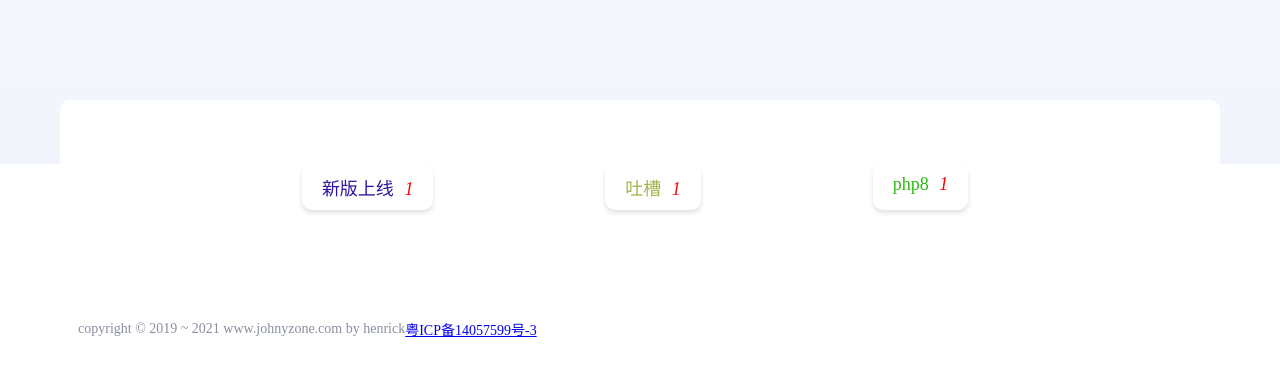
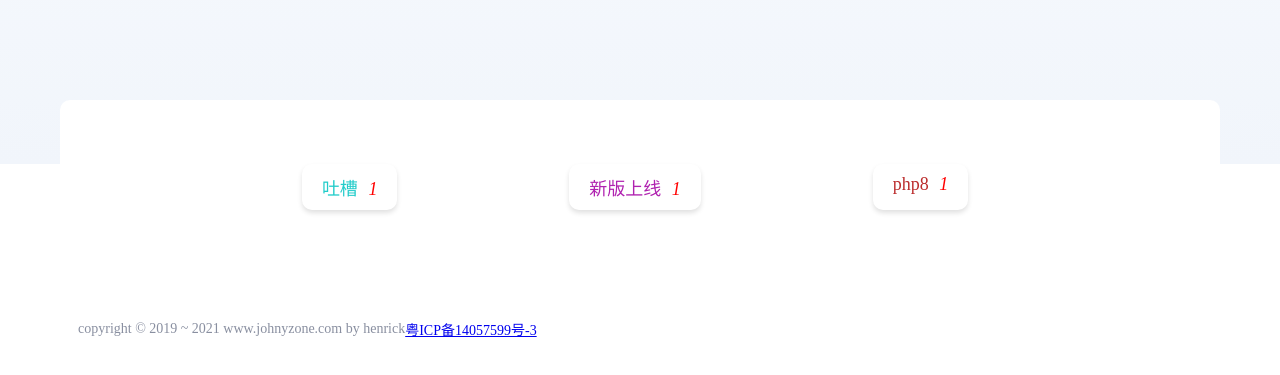
Before and after one commit to henrickcn/henrick.blog.github.io, a plain HTML site: page tags/index.html in a window 1280 px wide. Shown: the part 343-718 px from the top of the page. Drawn offline with Linux system fonts and the light colour scheme.

Commit message:
Site updated: 2021-05-13 17:42:10

```diff
--- a/atom.xml
+++ b/atom.xml
@@ -65,9 +65,9 @@
     <category term="生活" scheme="https://www.johnyzone.com/categories/%E7%94%9F%E6%B4%BB/"/>
 
 
+    <category term="吐槽" scheme="https://www.johnyzone.com/tags/%E5%90%90%E6%A7%BD/"/>
+
     <category term="新版上线" scheme="https://www.johnyzone.com/tags/%E6%96%B0%E7%89%88%E4%B8%8A%E7%BA%BF/"/>
-
-    <category term="吐槽" scheme="https://www.johnyzone.com/tags/%E5%90%90%E6%A7%BD/"/>
 
   </entry>
 
--- a/tags/index.html
+++ b/tags/index.html
@@ -251,22 +251,22 @@
 
 
 
-            <a href="新版上线" class="新版上线" value="新版上线">
-                <span style='color: #3014a0'>新版上线 <i>1</i> </span>
+            <a href="吐槽" class="吐槽" value="吐槽">
+                <span style='color: #22ccca'>吐槽 <i>1</i> </span>
             </a>
 
 
 
 
-            <a href="吐槽" class="吐槽" value="吐槽">
-                <span style='color: #a4b44b'>吐槽 <i>1</i> </span>
+            <a href="新版上线" class="新版上线" value="新版上线">
+                <span style='color: #b022b0'>新版上线 <i>1</i> </span>
             </a>
 
 
 
 
             <a href="php8" class="php8" value="php8">
-                <span style='color: #2bbb13'>php8 <i>1</i> </span>
+                <span style='color: #bb2c2c'>php8 <i>1</i> </span>
             </a>
 
 
```
Also changed, not shown: 2021/05/12/hello-world/index.html (+3 -3 lines), content.json (+1 -1 lines), image/logo.png (added).
